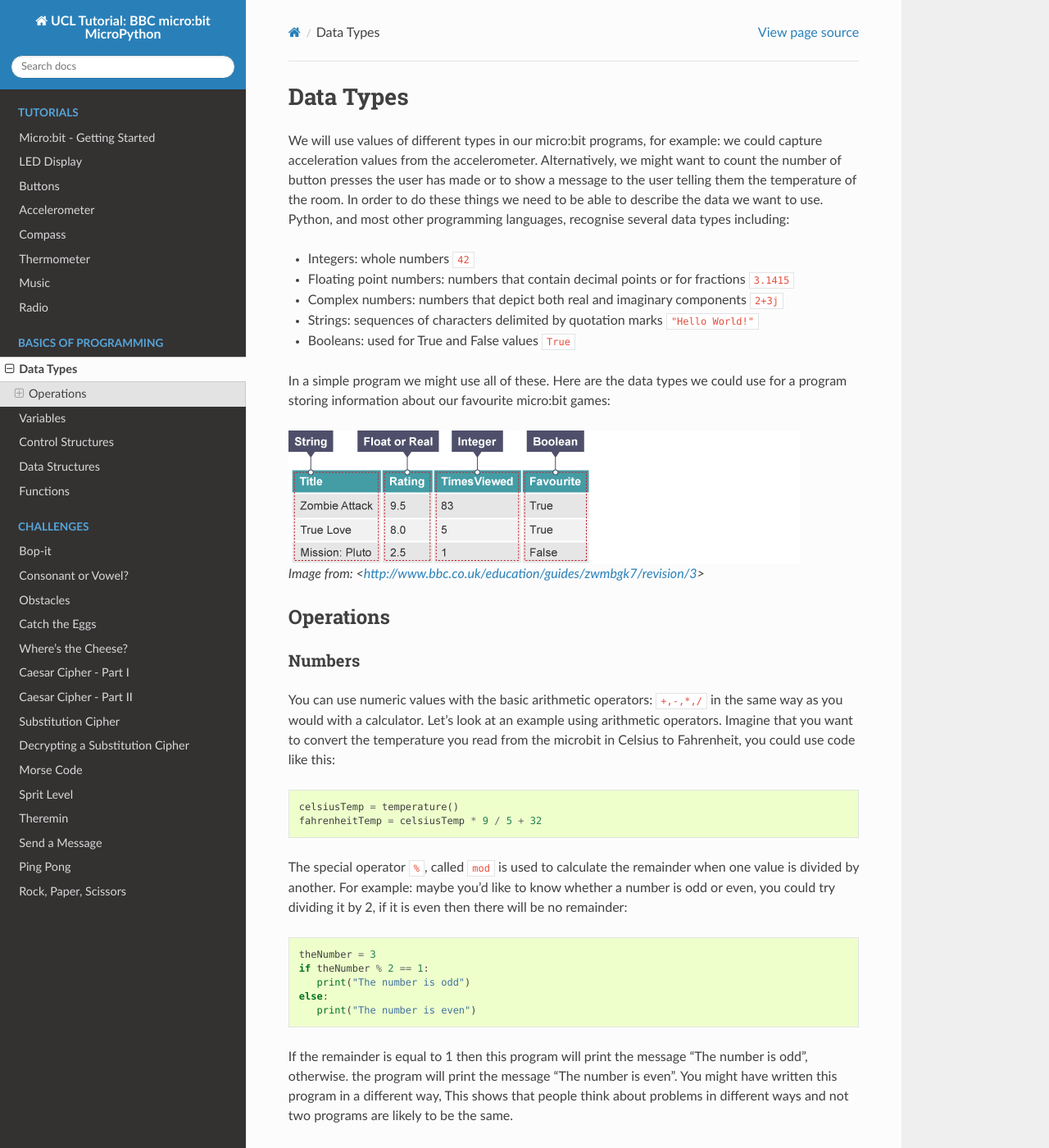
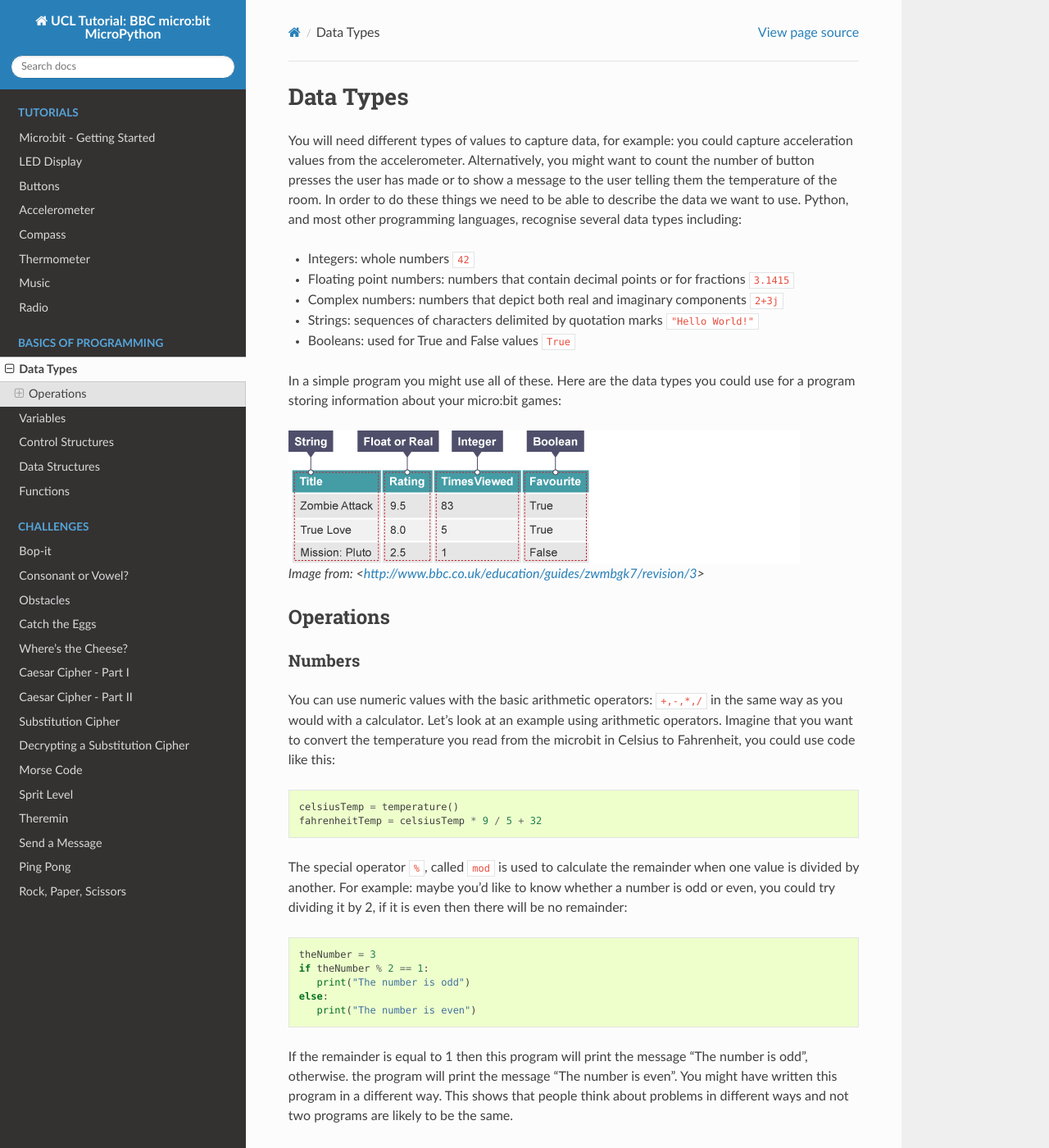
Before and after one commit to rharbird/microbit-challenges, a Sphinx documentation site: the page built from docs/source/basics/data_types.rst, in a window 1280 px wide and 1400 px high. Shown: the whole window at 82% size. Built offline with Sphinx 7.4.7 and the Read the Docs theme 2.0.0, drawn with Linux system fonts in a browser that asks for light colours; pages that are not in the unit, such as notebooks, are missing from menus; part of the change alters nothing that is shown; some of the changed text lies outside the part shown.

Commit message:
Change structure of 'Data types'

```diff
--- a/docs/source/basics/data_types.rst
+++ b/docs/source/basics/data_types.rst
@@ -2,7 +2,7 @@
 Data Types
 ***********
 
-We will use values of different types in our micro:bit programs, for example: we could capture acceleration values from the accelerometer. Alternatively, we might
+You will need different types of values to capture data, for example: you could capture acceleration values from the accelerometer. Alternatively, you might
 want to count the number of button presses the user has made or to show a message to the user telling them the temperature of the room. In order to do these things
 we need to be able to describe the data we want to use. Python, and most other programming languages, recognise several data types including:
 
@@ -12,7 +12,7 @@ we need to be able to describe the data we want to use. Python, and most other p
 * Strings: sequences of characters delimited by quotation marks ``"Hello World!"``
 * Booleans: used for True and False values ``True``
 
-In a simple program we might use all of these. Here are the data types we could use for a program storing information about our favourite micro:bit games:
+In a simple program you might use all of these. Here are the data types you could use for a program storing information about your micro:bit games:
 
 .. figure:: assets/dataTypes.png
 
@@ -38,7 +38,8 @@ The special operator ``%``, called ``mod`` is used to calculate the remainder wh
 	else:
 	   print("The number is even")
 
-If the remainder is equal to 1 then this program will print the message "The number is odd", otherwise. the program will print the message "The number is even". You might have written this program in a different way, This shows that people think about problems in different ways and not two programs are likely to be the same.
+If the remainder is equal to 1 then this program will print the message "The number is odd", otherwise. the program will print the message "The number is even". You
+might have written this program in a different way. This shows that people think about problems in different ways and not two programs are likely to be the same.
 
 
 Strings
@@ -59,31 +60,8 @@ You cannot join numbers and strings together; you must first convert the number
 
 Booleans
 ^^^^^^^^^
-
-Logical operations
--------------------
-
-+----------+--------------------------------+-------------------+
-| Operator |  Evaluates to `True` if:       | Example           |
-+==========+================================+===================+
-| and      |  Both operands are true        | ``True and True`` |
-+----------+--------------------------------+-------------------+
-| or       |  At least one operand is true  | ``True or False`` |
-+----------+--------------------------------+-------------------+
-| not      |  Operand is false              | ``not False``     |
-+----------+--------------------------------+-------------------+
-
-
-Membership operations
-----------------------
-
-+---------------------------------------------------------------+
-| Operator | Evaluates to `True` if:                            |
-+==========+====================================================+
-|   in     | Finds a variable in the specified sequence         |
-+----------+----------------------------------------------------+
-| not in   | Does not find a variable in the specified sequence |
-+----------+----------------------------------------------------+
+A Boolean value is a value that is either ``True`` or ``False``, also represented by `1` and `0`. In python, there is a number of operations that allow you to
+manipulate and eva
 
 Comparisons
 -----------
@@ -93,7 +71,8 @@ Comparisons
 
    Image from <http://www.bbc.co.uk/education/guides/zy9thyc/revision>
 
-Often in programming we want to compare one value to another, a kind of test. We use these tests or comparisons in selection or loops. Here are some examples of comaparisons written in English::
+Often in programming we want to compare one value to another, a kind of test. We use these tests or comparisons in selection or loops. Here are some examples of
+comaparisons written in English::
 
 	score is greater than 100
 	name equals "Harry"
@@ -139,3 +118,30 @@ of the tilt in the x axis::
 
 	    if  x_acceleration < 100:
 	         display.show(Image.ARROW_W)
+
+
+
+Logical operations
+-------------------
+
++----------+--------------------------------+-------------------+
+| Operator |  Evaluates to ``True`` if:     | Example           |
++==========+================================+===================+
+| and      |  Both operands are true        | ``True and True`` |
++----------+--------------------------------+-------------------+
+| or       |  At least one operand is true  | ``True or False`` |
++----------+--------------------------------+-------------------+
+| not      |  Operand is false              | ``not False``     |
++----------+--------------------------------+-------------------+
+
+
+Membership operations
+----------------------
+
++----------+----------------------------------------------------+--------------------------+
+| Operator | Evaluates to ``True`` if:                          | Example                  |
++==========+====================================================+==========================+
+|   in     | Finds a variable in the specified sequence         | ``x in [1, 2, 3, 4]``    |
++----------+----------------------------------------------------+--------------------------+
+| not in   | Does not find a variable in the specified sequence | ``x not in [1, 2, 3, 4]``|
++----------+----------------------------------------------------+--------------------------+
```
